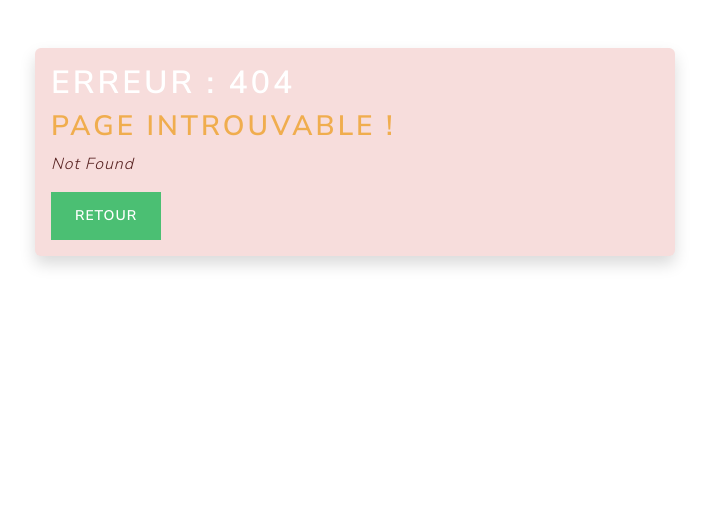
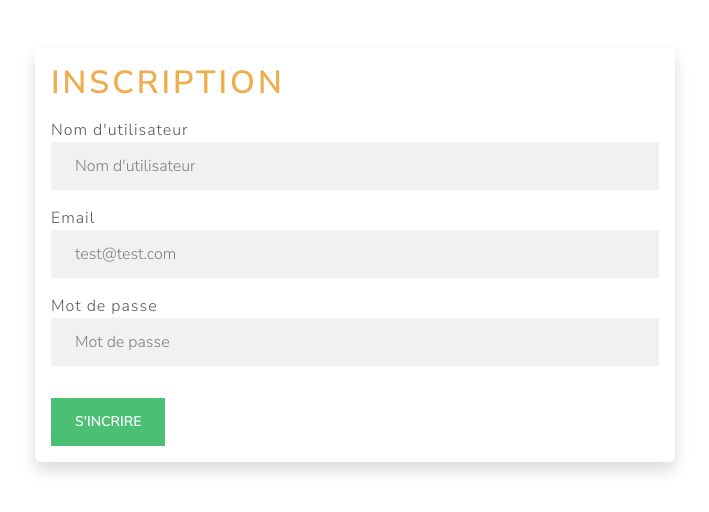
Before and after one commit to micpiwo38/Frontend-React-e-shop, a React (Create React App) app: page /inscription in a window 1280 px wide. Before the commit this address had no page. Shown: the top 512 px of the page, without its empty margins (285-994 px from the left). Built offline with nearby package versions, Linux system fonts and the light colour scheme.

Commit message:
ajout du systeme d'incription plus hash du mot de passe avec bcrypt

```diff
--- a/db.json
+++ b/db.json
@@ -21,5 +21,42 @@
       "product_price": "11252.35",
       "product_image": "/img/1739525797113.jpg"
     }
+  ],
+  "users": [
+    {
+      "id": "1",
+      "username": "administrateur",
+      "email": "admin@admin.com",
+      "password": "admin",
+      "role": 1
+    },
+    {
+      "id": "2",
+      "username": "michael",
+      "email": "mic@gmail.com",
+      "password": "mic",
+      "role": 0
+    },
+    {
+      "id": "3",
+      "username": "lucie",
+      "email": "lucie@laposte.net",
+      "password": "lucie",
+      "role": 0
+    },
+    {
+      "id": "6681",
+      "username": "bob",
+      "email": "bob@gmail.com",
+      "password": "azerty",
+      "role": 0
+    },
+    {
+      "id": "cafd",
+      "username": "amelie38",
+      "email": "amelie38@gmail.com",
+      "password": "$2b$10$PWDaa7M7dwMj2.lqYvmTdO1VtZaH3l1v5Ib.nlwpJe6vq5jbM/tiu",
+      "role": 0
+    }
   ]
 }
--- a/package.json
+++ b/package.json
@@ -4,6 +4,7 @@
   "private": true,
   "dependencies": {
     "axios": "^1.7.9",
+    "bcryptjs": "^3.0.0",
     "bootswatch": "^5.3.3",
     "cors": "^2.8.5",
     "cra-template": "1.2.0",
--- a/src/components/NavBar/NavBar.js
+++ b/src/components/NavBar/NavBar.js
@@ -22,6 +22,7 @@ const NavBar = () => (
       <form className="d-flex" role="search">
         <input className="form-control me-2" type="search" placeholder="RECHERCHER" aria-label="Search" />
         <button className="btn btn-outline-success" type="submit">Rechecher</button>
+        <a href={'/inscription'} className='btn btn-warning mx-3'>Inscription</a>
       </form>
     </div>
   </div>
--- /dev/null
+++ b/src/components/Register/Register.js
@@ -0,0 +1,125 @@
+import axios from 'axios';
+import React, { use, useState } from 'react';
+import bcrypt from 'bcryptjs';
+
+
+const Register = () => {
+  //States
+  const salt = bcrypt.genSaltSync(10);
+  const user_object = {
+    id: null,
+    username: "",
+    email: "",
+    password: "",
+    role: 0
+  }
+
+  const [user, setUser] = useState(user_object);
+  const [form_is_submit, setFormIsSubmit] = useState(false);
+
+  const hash_password = bcrypt.hashSync(user_object.password, salt);
+  //Actions
+
+  //Analyse de l'etat des champs du formulaire
+  const handleUserInputChange = (event) => {
+    const {name, value} = event.target;
+    setUser({
+      ...user,
+      [name]: value
+    });
+  }
+
+  const save_user = async() => {
+    let new_user = {
+      username: user.username,
+      email: user.email,
+      password: hash_password,
+      role: 0
+    }
+    axios.post("http://localhost:3000/users", new_user)
+      .then(response => {
+        if(response.data.username === "" || response.data.email === "" || response.data.password === ""){
+          alert("Merci de remplir tous les champs du formulaire !");
+        }else{
+          setUser({
+            id: response.data.id,
+            username: response.data.username,
+            email: response.data.email,
+            password: response.data.password,
+            role: 0
+          });
+          setFormIsSubmit(true);
+        }
+      })
+      .catch(error => console.error("Erreur lors de l'inscription " + error));
+
+  }
+  //Renderer
+  return(
+    <div className='container shadow w-50 rounded mt-5 p-3'>
+      {form_is_submit ?(
+        <div className='alert alert-success'>
+            <h2 className='text-warning'>Merci pour votre inscription</h2>
+            <a href={'/connexion'} className='btn btn-info mt-3'>Connexion</a>
+        </div>
+      ):(
+        <div>
+          <h1 className='text-warning'>Inscription</h1>
+      <div className='mt-3'>
+        <label htmlFor='username'>Nom d'utilisateur</label>
+        <input
+            type='text'
+            className='form-control'
+            placeholder="Nom d'utilisateur"
+            required
+            name='username'
+            value={user.username}
+            onChange={handleUserInputChange}
+            />
+      </div>
+      <div className='mt-3'>
+        <label htmlFor='email'>Email</label>
+        <input
+            type='email'
+            className='form-control'
+            placeholder="test@test.com"
+            required
+            name='email'
+            value={user.email}
+            onChange={handleUserInputChange}
+            />
+      </div>
+      <div className='mt-3'>
+        <label htmlFor='username'>Mot de passe</label>
+        <input
+            type='password'
+            className='form-control'
+            placeholder="Mot de passe"
+            required
+            name='password'
+            value={user.password}
+            onChange={handleUserInputChange}
+            />
+      </div>
+      <div className='mt-3'>
+        <input
+            type='hidden'
+            className='form-control'
+            required
+            name='username'
+            value={user.role}
+            onChange={handleUserInputChange}
+            />
+      </div>
+
+      <button type='submit' className='btn btn-success mt-3' onClick={save_user}>S'incrire</button>
+
+        </div>
+      )}
+
+    </div>
+  )
+}
+
+
+export default Register;
--- a/src/index.js
+++ b/src/index.js
@@ -10,6 +10,7 @@ import { createBrowserRouter, RouterProvider } from 'react-router-dom';
 import "bootswatch/dist/lux/bootstrap.css";
 import Home from './components/Home/Home';
 import PageNotFound from './components/PageNotFound/PageNotFound';
+import Register from './components/Register/Register';
 
 const router = createBrowserRouter([
   {
@@ -27,6 +28,11 @@ const router = createBrowserRouter([
     element: <Products/>,
     errorElement: <PageNotFound/>
   },
+  {
+    path: "/inscription",
+    element: <Register/>,
+    errorElement: <PageNotFound/>
+  }
 ])
 
 const root = ReactDOM.createRoot(document.getElementById('root'));
```
Also changed, not shown: 1 other file (tests, documents, lock files or other folders).
